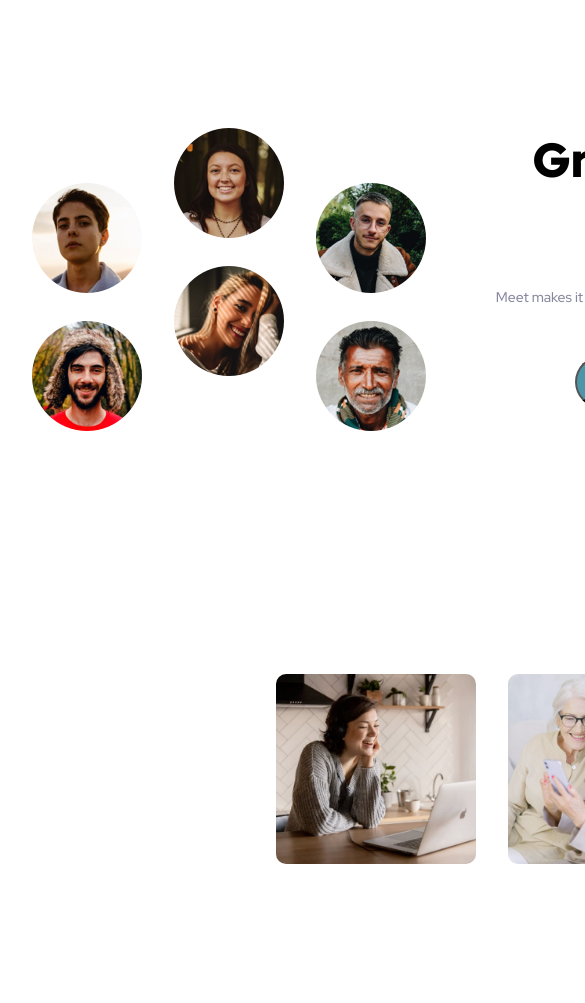
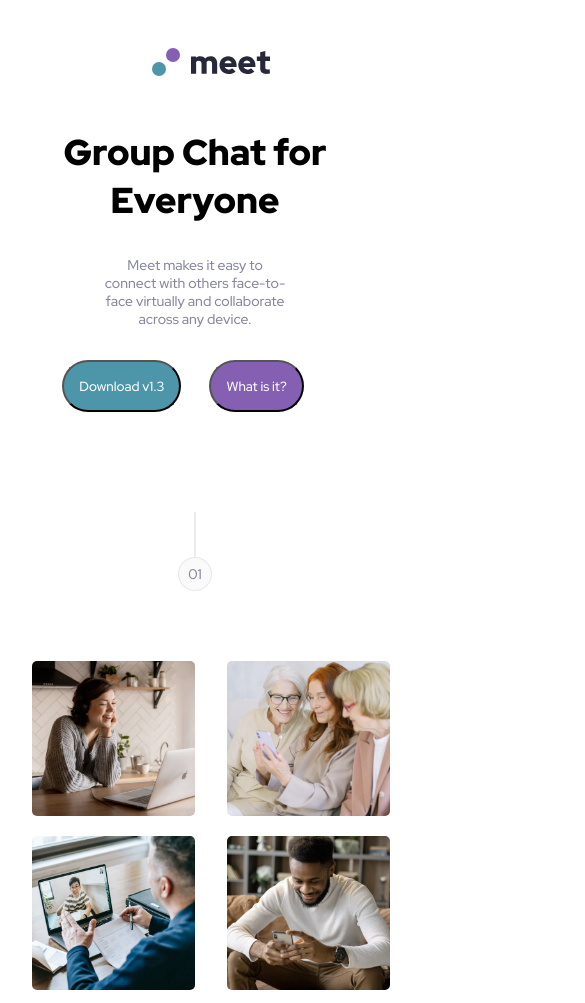
Before and after one commit to Chris-Agnew/Meet-App, a plain HTML site: page index.html in a window 390 px wide. Shown: the top 1003 px of the page, 585 px wide, since content can reach past the window. Drawn offline with Linux system fonts and the light colour scheme.

Commit message:
ADD: Mobile Responsiveness

```diff
--- a/index.html
+++ b/index.html
@@ -13,6 +13,7 @@
         <img src="./assets/logo.svg" alt="Meet Logo" />
       </div>
       <div class="hero-section">
+        <div class="hidden"></div>
         <div class="left-hero">
           <img src="./assets/desktop/image-hero-left.png" alt="Meet Photos of
           members"" />
@@ -40,25 +41,25 @@
         <div class="one"><p>01</p></div>
       </div>
       <div class="photo-section">
-        <div class="photo-one">
+        <div class="photo">
           <img
             src="./assets/desktop/image-woman-in-videocall.jpg"
             alt="woman in meet video call"
           />
         </div>
-        <div class="photo-two">
+        <div class="photo">
           <img
             src="./assets/desktop/image-women-videochatting.jpg"
             alt="women video chatting on Meet"
           />
         </div>
-        <div class="photo-three">
+        <div class="photo">
           <img
             src="./assets/desktop/image-men-in-meeting.jpg"
             alt="Men on Meet Video call"
           />
         </div>
-        <div class="photo-four">
+        <div class="photo">
           <img
             src="./assets/desktop/image-man-texting.jpg"
             alt="Man texting on Meet"
--- a/styles.css
+++ b/styles.css
@@ -1,7 +1,5 @@
 @import url("https://fonts.googleapis.com/css2?family=Red+Hat+Display:wght@500;900&display=swap");
-body {
-  position: absolute;
-}
+
 * {
   margin: 0;
   padding: 0;
@@ -130,14 +128,6 @@ img {
   background-size: cover;
 }
 
-@media screen and (max-width: 500px) {
-  .footer {
-    background-image: linear-gradient(#4d97a9a8, #4d97a9d4),
-      url("./assets/mobile/image-footer.jpg");
-    width: 100vw;
-  }
-}
-
 .footer-left {
   display: flex;
   color: #fafafa;
@@ -197,3 +187,139 @@ img {
   margin-bottom: -20px;
   position: relative;
 }
+
+/* Mobile styles */
+
+@media screen and (max-width: 1000px) {
+  .container {
+    width: 768px;
+  }
+  .footer {
+    background-image: linear-gradient(#4d97a9a8, #4d97a9d4),
+      url("./assets/mobile/image-footer.jpg");
+    width: 100vw;
+    height: 300px;
+    display: grid;
+    grid-template-columns: 2;
+  }
+  .footer-left {
+    display: flex;
+    color: #fafafa;
+    text-align: center;
+    align-items: center;
+    justify-content: center;
+    flex-direction: column;
+  }
+
+  .footer-center {
+    display: flex;
+    text-align: left;
+    justify-content: center;
+    align-items: center;
+    font-size: 14px;
+    color: #fafafa;
+  }
+
+  .footer-right {
+    display: flex;
+    text-align: center;
+    justify-content: center;
+    align-items: center;
+  }
+  .heading {
+    align-items: center;
+    text-align: center;
+    margin: 3rem 0;
+  }
+
+  .hero-section {
+    display: flex;
+    align-items: center;
+    text-align: center;
+    justify-content: space-around;
+    width: 100vw;
+  }
+  .center-hero {
+    text-align: center;
+    width: 1000px;
+    display: flex;
+    flex-direction: column;
+    justify-content: center;
+    align-items: center;
+  }
+  .left-hero {
+    display: none;
+    margin: 0;
+  }
+  .right-hero {
+    display: none;
+    margin: 0;
+  }
+  .photo-section img {
+    width: 100px;
+    border-radius: 10px;
+  }
+  .text {
+    display: flex;
+    justify-content: center;
+    align-items: center;
+    font-family: "Red Hat Display";
+    font-weight: 500;
+    font-size: 14px;
+    color: #87879d;
+    text-align: center;
+  }
+}
+@media screen and (max-width: 500px) {
+  .container {
+    width: 100vw;
+  }
+  .photo-section {
+    display: grid;
+    grid-template-columns: repeat(2, 1fr);
+  }
+  .photo-section img {
+    width: 75px;
+    border-radius: 5px;
+    display: grid;
+    grid-template-columns: 2fr;
+  }
+  .center-hero {
+    text-align: center;
+    width: 300px;
+    display: flex;
+    flex-direction: column;
+    justify-content: center;
+    align-items: center;
+  }
+  .meeting-text {
+    justify-content: center;
+    align-items: center;
+    text-align: center;
+    font-family: "Red Hat Display";
+    font-weight: 900;
+    font-size: 24px;
+    width: 250px;
+  }
+  .text {
+    display: flex;
+    justify-content: center;
+    align-items: center;
+    font-family: "Red Hat Display";
+    font-weight: 500;
+    font-size: 14px;
+    color: #87879d;
+    text-align: center;
+    padding: 2rem;
+    width: 250px;
+  }
+  .photo {
+    display: flex;
+    justify-content: center;
+    align-items: center;
+    padding: 10px 0;
+  }
+  .heading-text {
+    font-size: 36px;
+  }
+}
```
